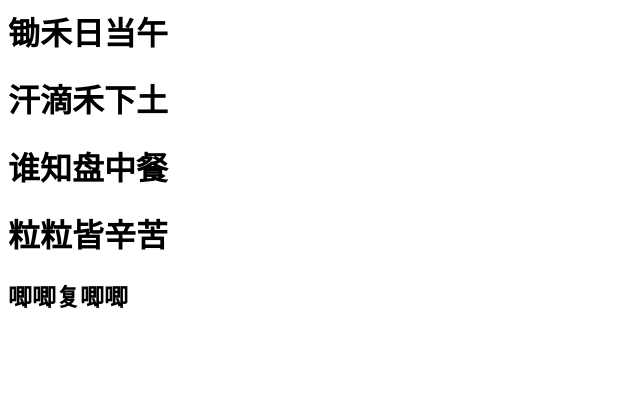
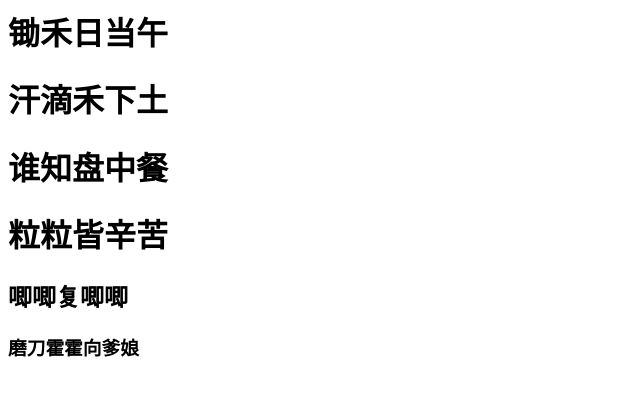
Before and after one commit to wyfswy/test, a plain HTML site: page index.html in a window 1280 px wide. Shown: the whole page, without its empty margins (0-640 px from the left). Drawn offline with Linux system fonts and the light colour scheme.

Commit message:
fix:新增h3磨刀霍霍向爹娘

```diff
--- a/index.html
+++ b/index.html
@@ -3,3 +3,4 @@
 <h1>谁知盘中餐</h1>
 <h1>粒粒皆辛苦</h1>
 <h2>唧唧复唧唧</h2>
+<h3>磨刀霍霍向爹娘</h3>
```
